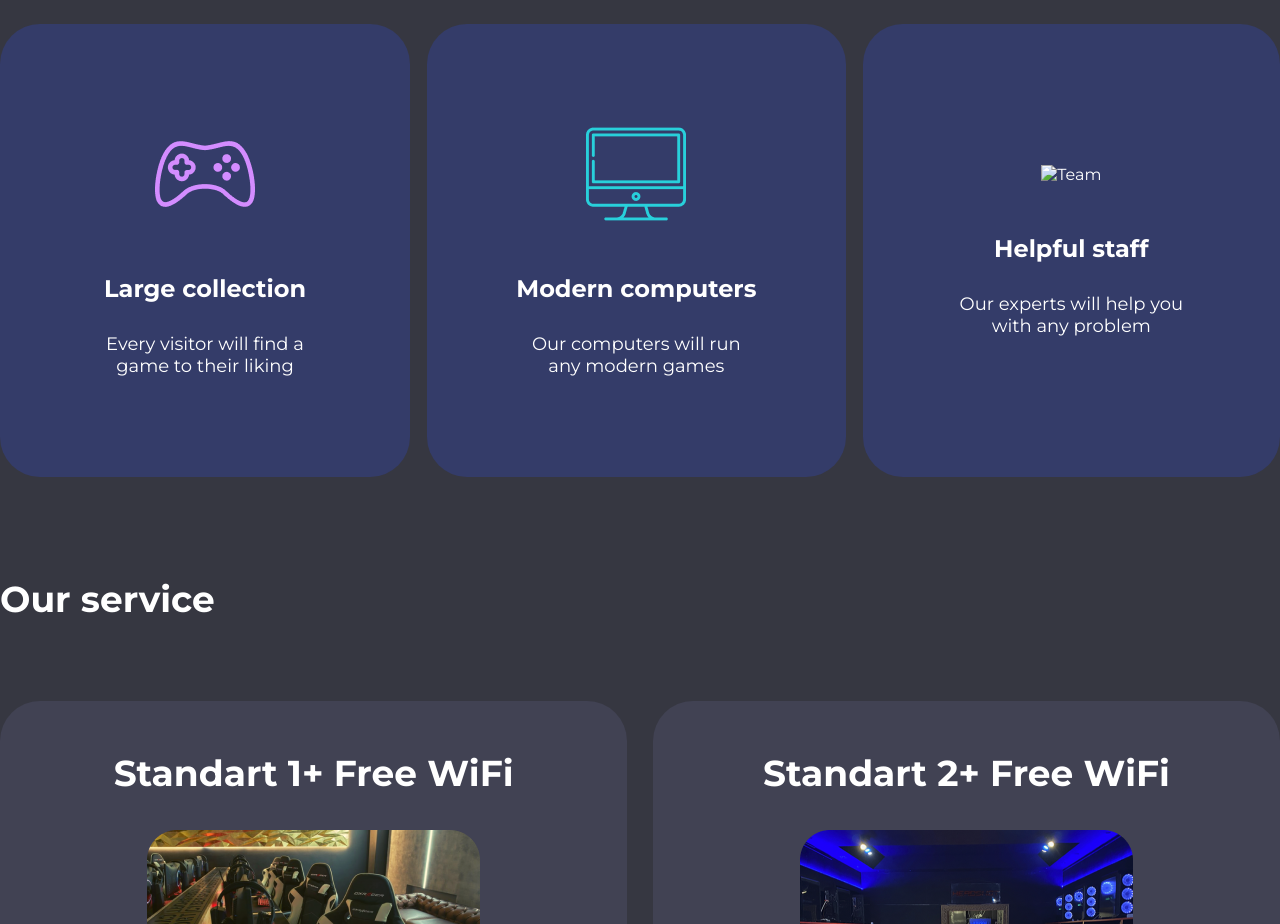
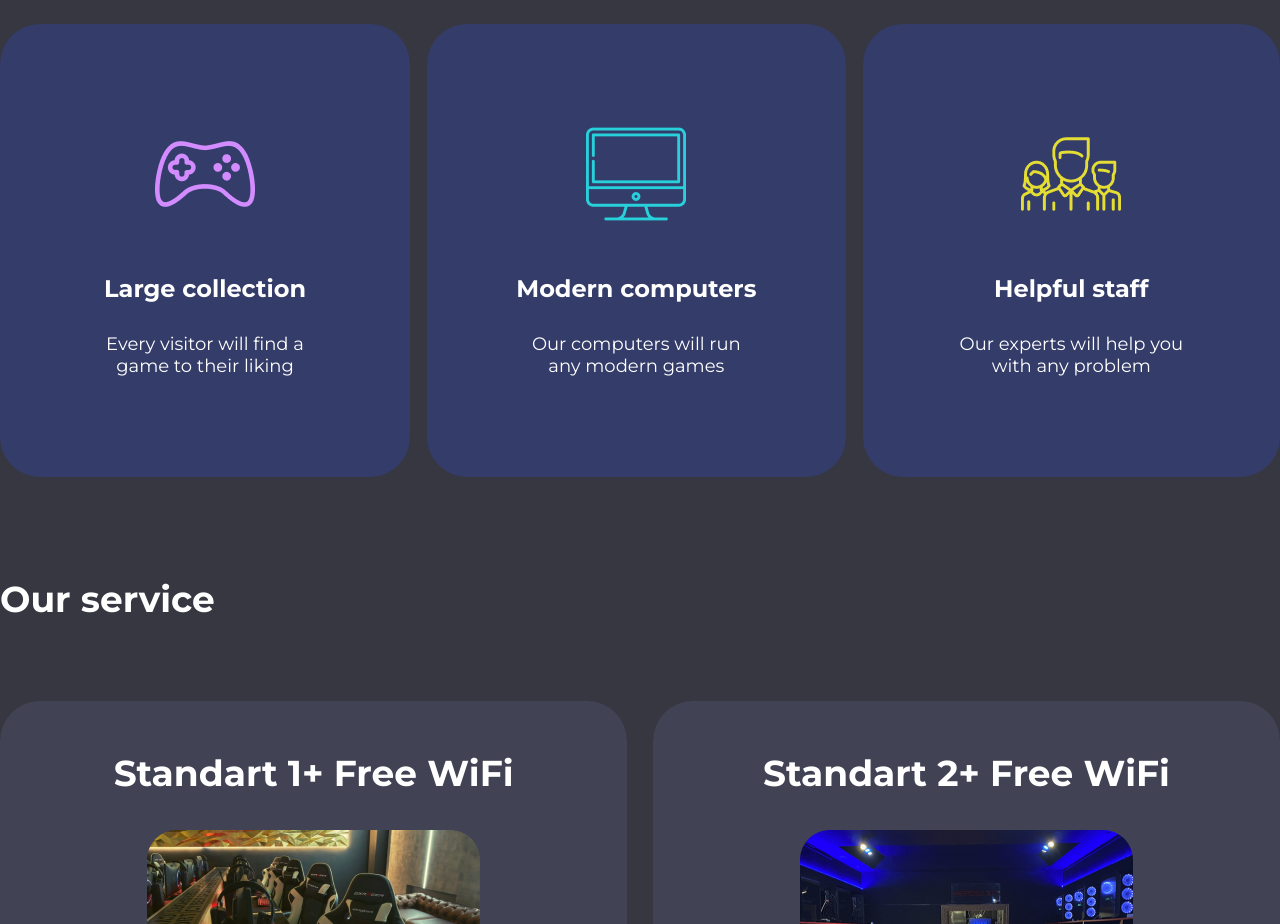
Before and after one commit to morozov-coder/GameOut, a plain HTML site: page index.html in a window 1280 px wide. Shown: the part 1000-1924 px from the top of the page. Drawn offline with nearby package versions, Linux system fonts and the light colour scheme; the site is published under a folder, as on GitHub Pages, so addresses that start at the root find nothing; files whose address does not match are found by name.

Commit message:
Update index.html

```diff
--- a/index.html
+++ b/index.html
@@ -53,7 +53,7 @@
                     <p>Our computers will run any modern games</p>
                 </div>
                 <div class="about__cards-item">
-                    <img src="/img/about/team.png" alt="Team">
+                    <img src="img/about/team.png" alt="Team">
                     <h3 class="about__cards-title">Helpful staff</h3>
                     <p>Our experts will help you with any problem</p>
                 </div>
```
